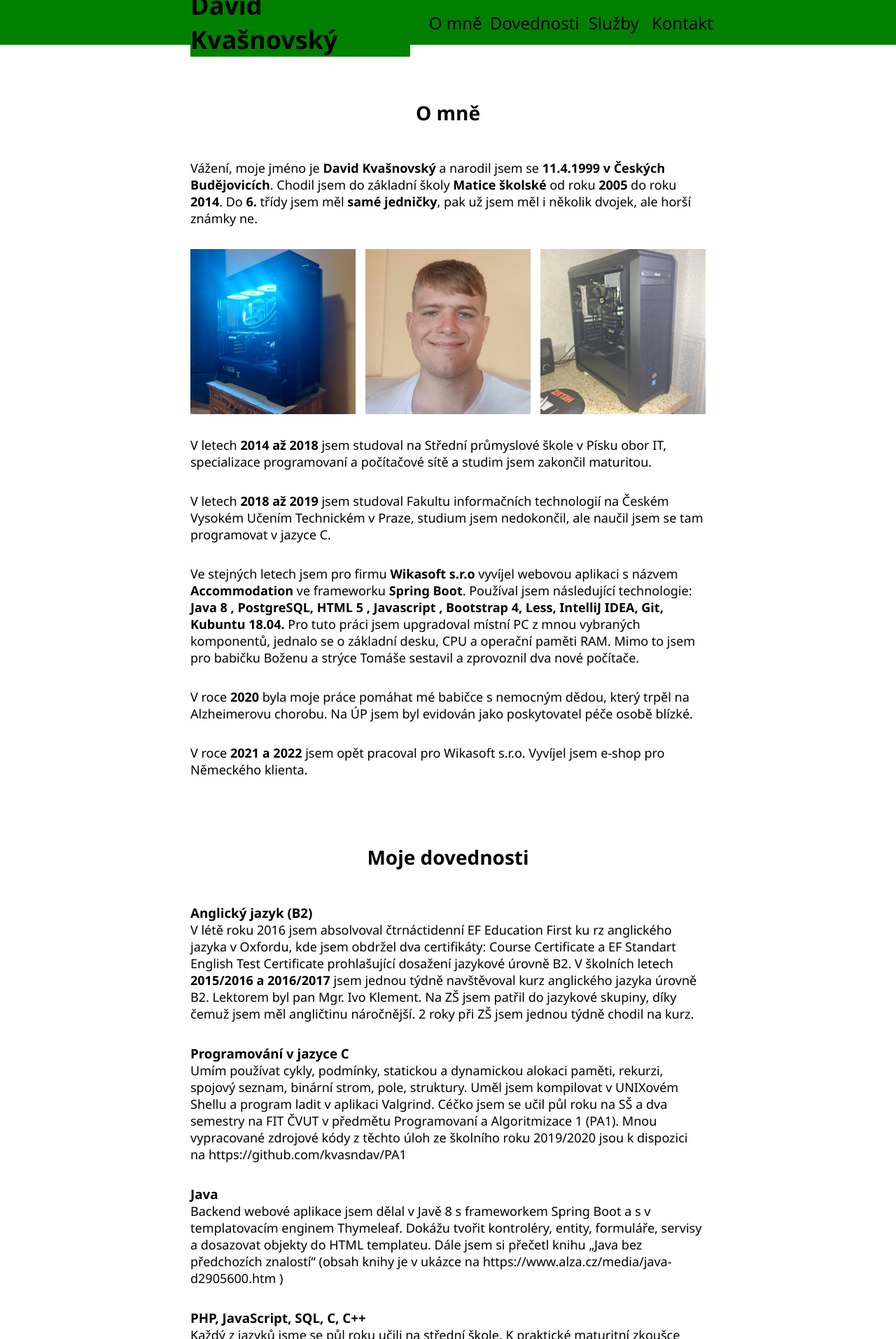
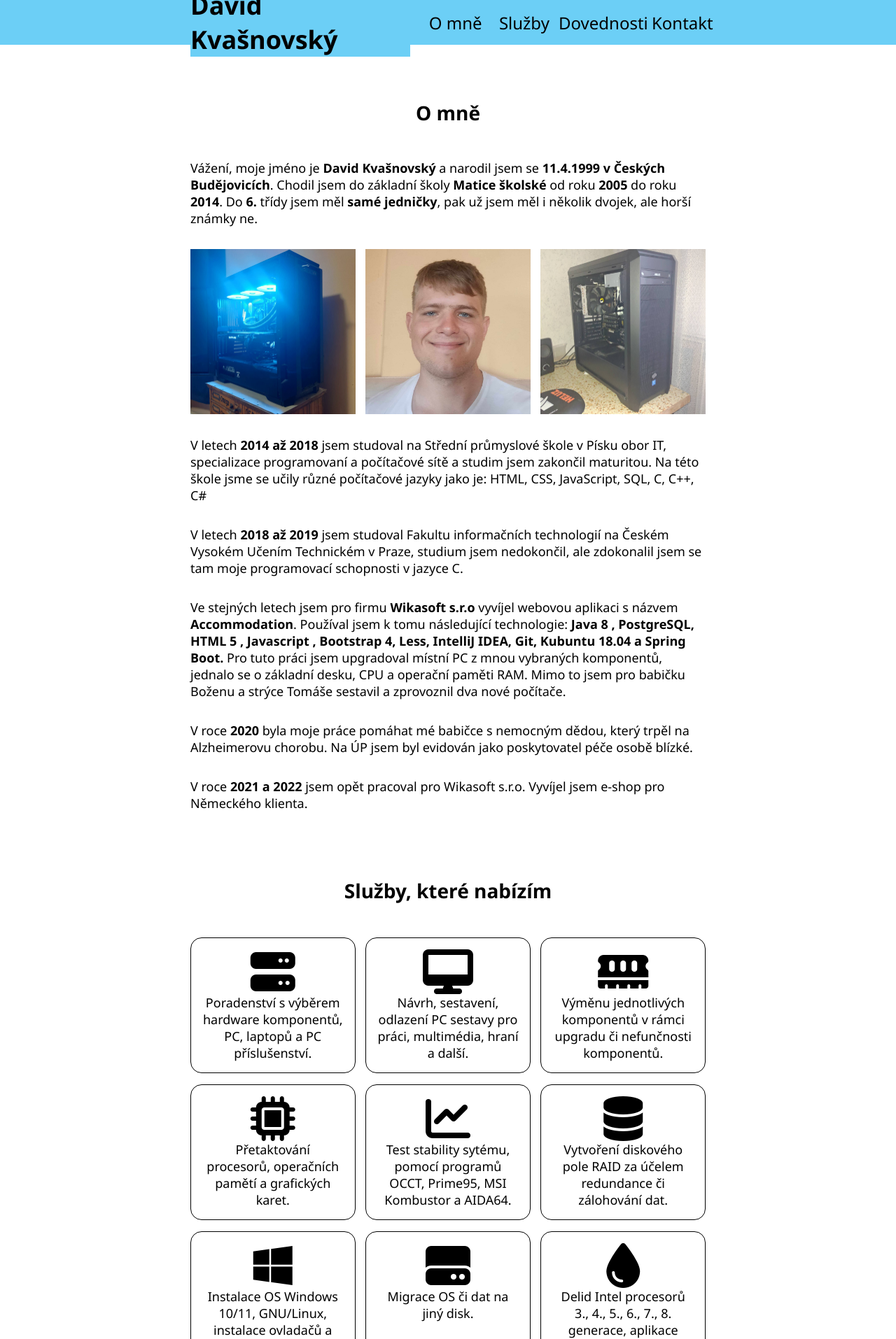
Before and after one commit to davidkvasnovsky1999/WebsiteAboutMe, a PHP site: page / in a window 1280 px wide. Shown: the top 1914 px of the page at 70% size. Run offline with PHP 8.4, Linux system fonts and the light colour scheme; some libraries are stand-ins or nearby versions.

Commit message:
v1.0.3 - bug fixes, rearrangement, change of the text and primary color

```diff
--- a/index.html
+++ b/index.html
@@ -27,10 +27,10 @@
             <a href="#about_me" onclick="hideNavigationMenu()">O mně</a>
           </div>
           <div class="link_container">
-            <a href="#skills" onclick="hideNavigationMenu()">Dovednosti</a>
+            <a href="#services" onclick="hideNavigationMenu()">Služby</a>
           </div>
           <div class="link_container">
-            <a href="#services" onclick="hideNavigationMenu()">Služby</a>
+            <a href="#skills" onclick="hideNavigationMenu()">Dovednosti</a>
           </div>
           <div class="link_container">
             <a href="#contact" onclick="hideNavigationMenu()">Kontakt</a>
@@ -58,21 +58,21 @@
           <div>
             <p>
               V letech
-              <strong>2014 až 2018</strong> jsem studoval na Střední průmyslové škole v Písku obor IT, specializace programovaní a počítačové sítě a studim jsem zakončil maturitou.
+              <strong>2014 až 2018</strong> jsem studoval na Střední průmyslové škole v Písku obor IT, specializace programovaní a počítačové sítě a studim jsem zakončil maturitou. Na této škole jsme se učily různé počítačové jazyky jako je: HTML, CSS, JavaScript, SQL, C, C++, C#
             </p>
           </div>
           <div>
             <p>
-              V letech <strong>2018 až 2019</strong> jsem studoval Fakultu informačních technologií na Českém Vysokém Učením Technickém v Praze, studium jsem nedokončil, ale naučil jsem se tam programovat v jazyce C.
+              V letech <strong>2018 až 2019</strong> jsem studoval Fakultu informačních technologií na Českém Vysokém Učením Technickém v Praze, studium jsem nedokončil, ale zdokonalil jsem se tam moje programovací schopnosti v jazyce C.
             </p>
           </div>
           <div>
             <p>
               Ve stejných letech jsem pro firmu
               <strong>Wikasoft s.r.o</strong>
-              vyvíjel webovou aplikaci s názvem <strong>Accommodation</strong> ve frameworku <strong>Spring Boot</strong>.
-              Používal jsem následující technologie:
-              <strong>Java 8 , PostgreSQL, HTML 5 , Javascript , Bootstrap 4, Less, IntelliJ  IDEA, Git, Kubuntu 18.04.</strong>
+              vyvíjel webovou aplikaci s názvem <strong>Accommodation</strong>.
+              Používal jsem k tomu následující technologie:
+              <strong>Java 8 , PostgreSQL, HTML 5 , Javascript , Bootstrap 4, Less, IntelliJ  IDEA, Git, Kubuntu 18.04 a Spring Boot.</strong>
               Pro tuto práci jsem upgradoval místní PC z mnou vybraných komponentů, jednalo se o základní desku, CPU a operační paměti RAM.
               Mimo to jsem pro babičku Boženu a strýce Tomáše sestavil a zprovoznil dva nové počítače.
             </p>
@@ -96,72 +96,6 @@
 
 
         </div>
-      </div>
-      <div id="skills">
-        <h2>Moje dovednosti</h2>
-        <div class="flex_container">
-          <div>
-            <h3>Anglický jazyk (B2)</h3>
-            <p>
-              V létě roku 2016 jsem absolvoval čtrnáctidenní EF Education First ku rz anglického jazyka v Oxfordu, kde jsem obdržel dva certifikáty:
-              Course Certificate a EF Standart English Test Certificate
-              prohlašující dosažení jazykové úrovně B2.
-              V školních letech <strong>2015/2016 a 2016/2017</strong> jsem jednou týdně navštěvoval kurz anglického jazyka úrovně B2. Lektorem byl pan Mgr. Ivo Klement.
-              Na ZŠ jsem patřil do jazykové skupiny, díky čemuž jsem měl angličtinu náročnější. 2 roky při
-              ZŠ jsem jednou týdně chodil na kurz.
-            </p>
-          </div>
-
-          <div>
-            <h3>Programování v jazyce C</h3>
-            <p>
-              Umím používat cykly, podmínky, statickou a dynamickou alokaci paměti, rekurzi, spojový
-              seznam, binární strom, pole, struktury. Uměl jsem kompilovat v UNIXovém Shellu a program
-              ladit v aplikaci Valgrind. Céčko jsem se učil půl roku na SŠ a dva semestry na FIT ČVUT v předmětu Programovaní a Algoritmizace 1 (PA1).
-              Mnou vypracované zdrojové kódy z těchto úloh ze školního roku 2019/2020 jsou k dispozici na https://github.com/kvasndav/PA1
-            </p>
-          </div>
-
-          <div>
-            <h3>Java</h3>
-            <p>
-              Backend webové aplikace jsem dělal v Javě 8 s frameworkem Spring Boot a s v templatovacím enginem Thymeleaf. Dokážu tvořit kontroléry, entity, formuláře, servisy a dosazovat objekty do HTML templateu.
-              Dále jsem si přečetl knihu „Java bez předchozích znalostí“ (obsah knihy je v ukázce na https://www.alza.cz/media/java-d2905600.htm )
-            </p>
-          </div>
-
-          <div>
-            <h3>PHP, JavaScript, SQL, C, C++</h3>
-            <p>
-              Každý z jazyků jsme se půl roku učili na střední škole. K praktické maturitní zkoušce jsem měl za úkol vytvořit konzolovou aplikaci v C++ pro manipulaci s CSV souborem.
-            </p>
-          </div>
-          <div>
-            <h3>Microsoft Windows 7 a novější</h3>
-            <p>
-              Zvládnu nainstalovat samotný OS, nainstalovat a odinstalovat ovladače a potřebné aplikace, přidávat uživatele a udělovat jim práva,
-              aktualizovat systém, vytvořit a použít bod obnovení, spravovat diskové oddíly ad.
-            </p>
-          </div>
-          <div>
-            <h3>GNU/Linux</h3>
-            <p>
-              Umím naintalovat většinu distribucí i s vlastním diskovým rozvržením a to sice: Debian, Ubuntu, OpenSUSE,Manjaro, Nobara, Fedora, Deepin.
-              V terminálu zvládnu používat příkazy jako např. man, cd, mv, cp, mkdir, rm, cat, less, apt, sudo, zypper, dpkg, su ad.
-              Umím přidávat uživatele, udělovat jim práva, zjistit práva jednotlivých souboru pomocí příkazu "ls -la", instalovat aplikace přes terminál.
-              Dokonce i vím, jak opustit VIM :D
-            </p>
-          </div>
-          <div>
-            <h3>Počítačový hardware</h3>
-            <p>
-              Umím vytvořit nabídku PC sestavy a následně jí složit, přetaktovat CPU, GPU a RAM. V případě nefunkčního PC umím zjistit, které komponenty za to můžou a následně je vyměnit za funkční.
-              Umím otestovat počítač na stabilitu pomocí programů jako je Prime95, MSI Kombustor, Aida64, OCCT ad.
-            </p>
-          </div>
-        </div>
-
-
       </div>
       <div id="services">
         <h2>Služby, které nabízím</h2>
@@ -213,22 +147,93 @@
           <i class="fa-solid fa-money-bill-1"></i>
           <p>Cenu za mé služby vám v případě vašeho zájmu o mé služby napíšu do emailu či SMS.</p>
         </div>
+      </div>
+
+        <div id="skills">
+          <h2>Moje dovednosti</h2>
+          <div class="flex_container">
+            <div>
+              <h3>Anglický jazyk (B2)</h3>
+              <p>
+                V létě roku 2016 jsem absolvoval čtrnáctidenní EF Education First kurz anglického jazyka v Oxfordu, kde jsem obdržel dva certifikáty:
+                Course Certificate a EF Standart English Test Certificate
+                prohlašující dosažení jazykové úrovně B2.
+                V školních letech <strong>2015/2016 a 2016/2017</strong> jsem jednou týdně navštěvoval kurz anglického jazyka úrovně B2. Lektorem byl pan Mgr. Ivo Klement.
+                Na ZŠ jsem patřil do jazykové skupiny, díky čemuž jsem měl angličtinu náročnější. 2 roky při
+                ZŠ jsem jednou týdně chodil na kurz.
+              </p>
+            </div>
+
+            <div>
+              <h3>Programování v jazyce C</h3>
+              <p>
+                Umím deklarovat a inicializovat proměnné, vytvářet cykly, podmínky, konstrukci "switch", statickou a dynamickou alokaci paměti, rekurzi, vytvořit spojový
+                seznam, binární strom, pole, struktury. Programy jse kompiloval v UNIXovém Shellu a program následně
+                ladit v aplikaci Valgrind. Céčko jsem se učil půl roku na SŠ a půl roku na FIT ČVUT v předmětu Programovaní a Algoritmizace 1 (PA1).
+                Mnou vypracované zdrojové kódy z těchto úloh ze školního roku 2019/2020 jsou k dispozici na https://github.com/kvasndav/PA1
+              </p>
+            </div>
+  <!--          <div>-->
+  <!--            <h3>Programování v jazyce C++</h3>-->
+  <!--            <p>-->
+  <!--              Umím deklarovat a inicializovat proměnné, vyvářet cykly, podmínky, konstrukci "switch", třídy, objekty, používat modifikátory přístupu, dědičnost a polymorfysmus.-->
+  <!--            </p>-->
+  <!--          </div>-->
+            <div>
+              <h3>Programování v jazyce Java</h3>
+              <p>
+                Umím deklarovat a inicializovat proměnné, vyvářet cykly, podmínky, konstrukci "switch", třídy, objekty, používat modifikátory přístupu, dědičnost a polymorfysmus.
+                Přečetl jsem si knihu „Java bez předchozích znalostí“, ale s Javou jsem se seznmámil už ve Wikasoftu.
+              </p>
+            </div>
+  <!--          <div>-->
+  <!--            <h3>Programování v jazyce PHP</h3>-->
+  <!--            <p>-->
+  <!--              Umím deklarovat a inicializovat proměnné, vyvářet cykly, podmínky, konstrukci "switch", třídy, objekty, používat modifikátory přístupu, dědičnost a polymorfysmus.-->
+  <!--            </p>-->
+  <!--          </div>-->
+  <!--          <div>-->
+  <!--            <h3>Programování v jazyce JavaScript</h3>-->
+  <!--            <p>-->
+  <!--              -->
+  <!--            </p>-->
+  <!--          </div>-->
+  <!--          <div>-->
+  <!--            <h3>Práce s SQL databázemi</h3>-->
+  <!--            <p>-->
+  <!--              -->
+  <!--            </p>-->
+  <!--          </div>-->
+            <div>
+              <h3>Microsoft Windows 7 a novější</h3>
+              <p>
+                Zvládnu nainstalovat samotný OS, nainstalovat a odinstalovat ovladače a potřebné aplikace, přidávat uživatele a udělovat jim práva,
+                aktualizovat systém, vytvořit a použít bod obnovení, spravovat diskové oddíly ad.
+              </p>
+            </div>
+            <div>
+              <h3>GNU/Linux</h3>
+              <p>
+                Umím naintalovat většinu distribucí i s vlastním diskovým rozvržením a to sice: Debian, Ubuntu, OpenSUSE,Manjaro, Nobara, Fedora, Deepin.
+                V terminálu zvládnu používat příkazy jako např. man, cd, mv, cp, mkdir, rm, cat, less, apt, sudo, zypper, dpkg, su ad.
+                Umím přidávat uživatele, udělovat jim práva, zjistit práva jednotlivých souboru pomocí příkazu "ls -la", instalovat aplikace přes terminál.
+                Dokonce i vím, jak opustit VIM :D
+              </p>
+            </div>
+            <div>
+              <h3>Počítačový hardware</h3>
+              <p>
+                Umím vytvořit nabídku PC sestavy a následně jí složit, přetaktovat CPU, GPU a RAM. V případě nefunkčního PC umím zjistit, které komponenty za to můžou a následně je vyměnit za funkční.
+                Umím otestovat počítač na stabilitu pomocí programů jako je Prime95, MSI Kombustor, Aida64, OCCT ad.
+              </p>
+            </div>
+          </div>
 
 
-
-
-
-
-
-
-
-
-
-      </div>
         <div id="contact">
           <h2>Kontakt na mě</h2>
           <div id="contact-address">
-          <h3>Adresa servisního střediska: </h3>
+            <h3>Adresa: </h3>
             <p>Čechova 566/21, České Budějovice, 37001</p>
           </div>
           <div>
@@ -254,6 +259,12 @@
         </div>
 
       </div>
+
+    </div>
+
     <iframe style="border:none" src="https://frame.mapy.cz/s/cudetasufa" width="100%" height="600"></iframe>
+    <footer>
+      <p>Autorem této webové stránky je David Kvašnovský.</p>
+    </footer>
   </body>
 </html>
--- a/stylesheets/sass/styles.css
+++ b/stylesheets/sass/styles.css
@@ -56,7 +56,7 @@ body h2 {
 }
 
 body nav#main_nav {
-  background-color: green;
+  background-color: #6ccff6;
   position: sticky;
   top: 0;
   justify-content: space-between;
@@ -73,7 +73,7 @@ body nav#main_nav .container #container_for_links_visibility_toggle {
   align-items: center;
   justify-content: space-between;
   height: 64px;
-  background-color: green;
+  background-color: #6ccff6;
   padding: 8px 16px;
   font-size: 24px;
   flex-basis: 100%;
@@ -134,7 +134,7 @@ body nav#main_nav .container #links_visibility_toggle {
 }
 
 body nav#main_nav .container #links_container .link_container {
-  background-color: green;
+  background-color: #6ccff6;
   text-align: center;
   display: flex;
   align-content: center;
@@ -156,7 +156,7 @@ body nav#main_nav .container #links_container .link_container {
 }
 
 body nav#main_nav .container #links_container .link_container a {
-  background-color: green;
+  background-color: #6ccff6;
   font-size: 24px;
 }
 
@@ -263,3 +263,13 @@ body #contact div p {
 body #contact #contact-address {
   flex-basis: 100%;
 }
+
+body footer {
+  background-color: #6ccff6;
+}
+
+body footer p {
+  text-align: center;
+  padding: 16px 0;
+  margin: 0;
+}
--- a/stylesheets/sass/styles.sass
+++ b/stylesheets/sass/styles.sass
@@ -1,3 +1,4 @@
+$primary_color: rgb(108, 207, 246)
 
 *
     box-sizing: border-box
@@ -39,7 +40,7 @@ body
         margin: 0
         font-size: 28px
     nav#main_nav
-        background-color: green
+        background-color: $primary_color
         position: sticky
         top: 0
         justify-content: space-between
@@ -52,7 +53,7 @@ body
                 align-items: center
                 justify-content: space-between
                 height: 64px
-                background-color: green
+                background-color: $primary_color
                 padding: 8px 16px
                 font-size: 24px
                 flex-basis: 100%
@@ -88,7 +89,7 @@ body
                     flex-basis: 100%
                     height: auto
                 .link_container
-                    background-color: green
+                    background-color: $primary_color
                     text-align: center
                     display: flex
                     align-content: center
@@ -102,7 +103,7 @@ body
                         flex-basis: 25%
                         height: auto
                     a
-                        background-color: green
+                        background-color: $primary_color
                         font-size: 24px
                         &:hover
                             font-weight: 600
@@ -167,3 +168,9 @@ body
                 text-align: center
         #contact-address
             flex-basis: 100%
+    footer
+        background-color: $primary_color
+        p
+            text-align: center
+            padding: 16px 0
+            margin: 0
```
Also changed, not shown: stylesheets/sass/styles.min.css. Lines whose indentation alone changed are shown as unchanged.
